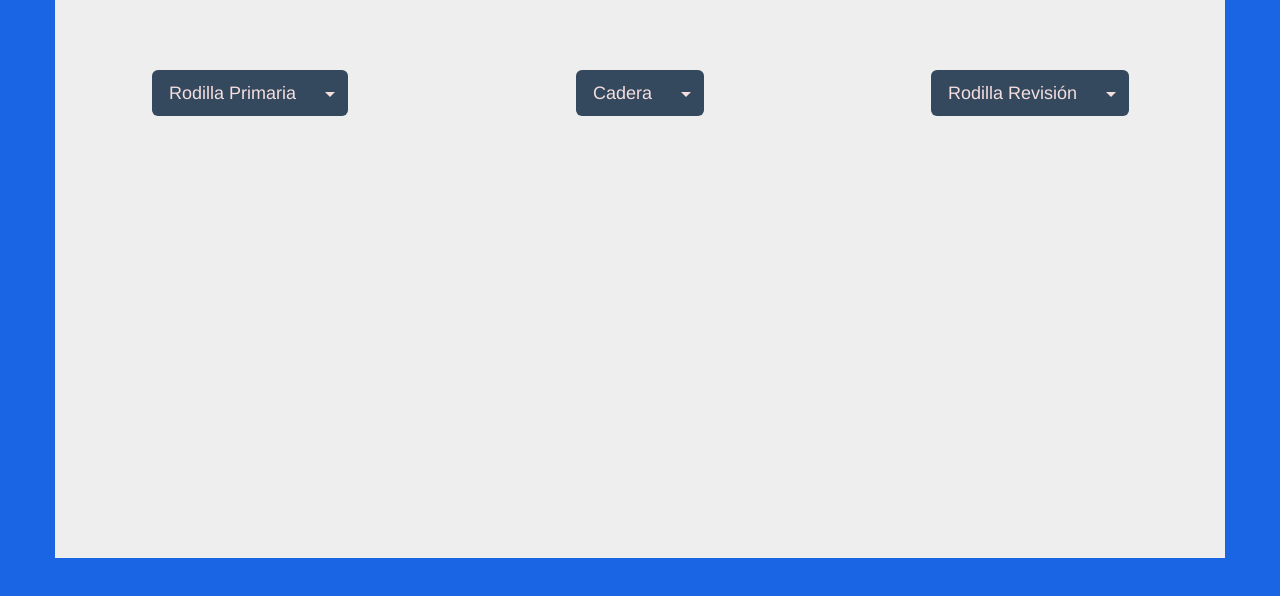
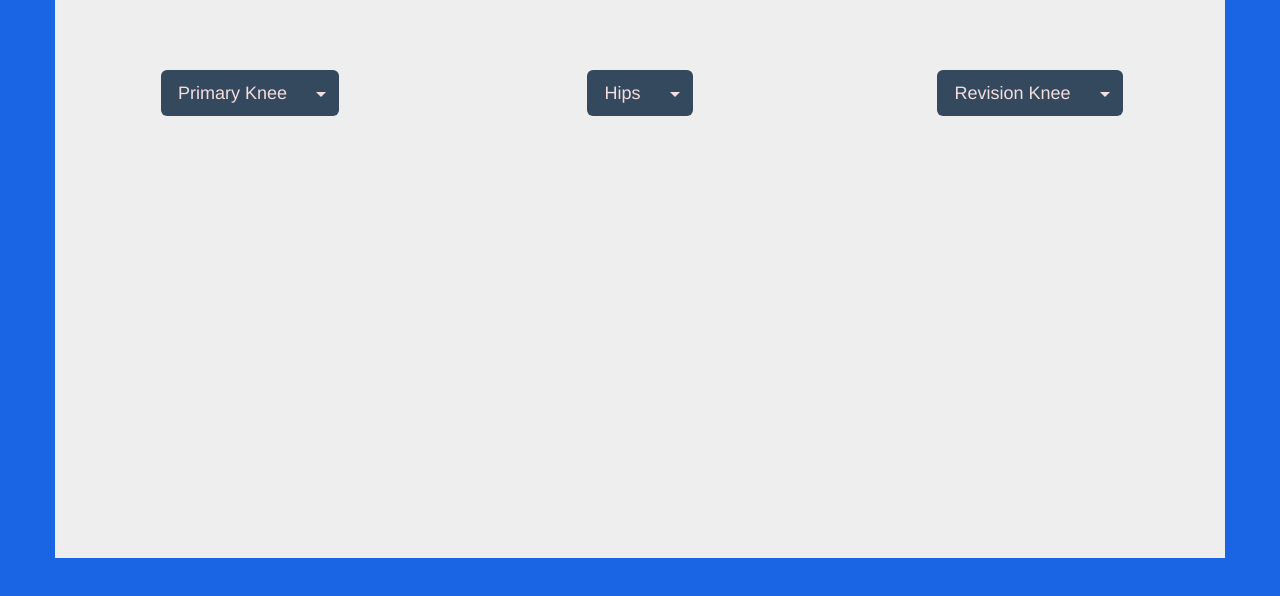
Before and after one commit to multimedico/inventario-componentes, a plain HTML site: page index.html in a window 1280 px wide. Shown: the part 206-802 px from the top of the page. Drawn offline with nearby package versions, Linux system fonts and the light colour scheme.

Commit message:
cambio de rótulos de español a inglés

```diff
--- a/index.html
+++ b/index.html
@@ -31,7 +31,7 @@
             <div class="col-xs-4 text-center">
                 <!-- Split button -->
                 <div class="btn-group">
-                    <button type="button" class="btn btn-custom btn-lg">Rodilla Primaria</button>
+                    <button type="button" class="btn btn-custom btn-lg">Primary Knee</button>
                     <button type="button" class="btn btn-custom btn-lg dropdown-toggle" data-toggle="dropdown" aria-haspopup="true" aria-expanded="false">
                         <span class="caret"></span>
                         <span class="sr-only">Toggle Dropdown</span>
@@ -48,7 +48,7 @@
             <div class="col-xs-4 text-center">
                 <!-- Split button -->
                 <div class="btn-group">
-                    <button type="button" class="btn btn-custom btn-lg">Cadera</button>
+                    <button type="button" class="btn btn-custom btn-lg">Hips</button>
                     <button type="button" class="btn btn-custom btn-lg dropdown-toggle" data-toggle="dropdown" aria-haspopup="true" aria-expanded="false">
                         <span class="caret"></span>
                         <span class="sr-only">Toggle Dropdown</span>
@@ -75,7 +75,7 @@
             <div class="col-xs-4 text-center">
                 <!-- Split button -->
                 <div class="btn-group">
-                    <button type="button" class="btn btn-custom btn-lg">Rodilla Revisión</button>
+                    <button type="button" class="btn btn-custom btn-lg">Revision Knee</button>
                     <button type="button" class="btn btn-custom btn-lg dropdown-toggle" data-toggle="dropdown" aria-haspopup="true" aria-expanded="false">
                         <span class="caret"></span>
                         <span class="sr-only">Toggle Dropdown</span>
```
